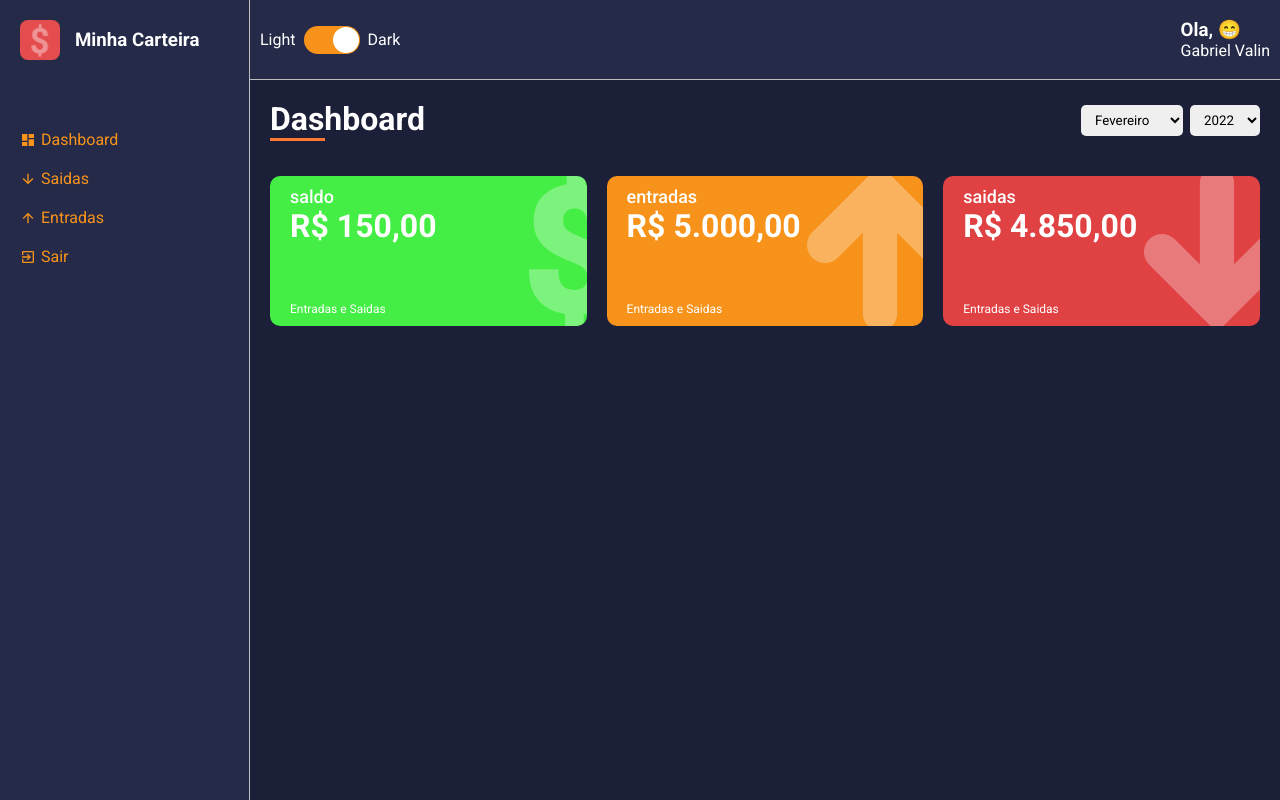
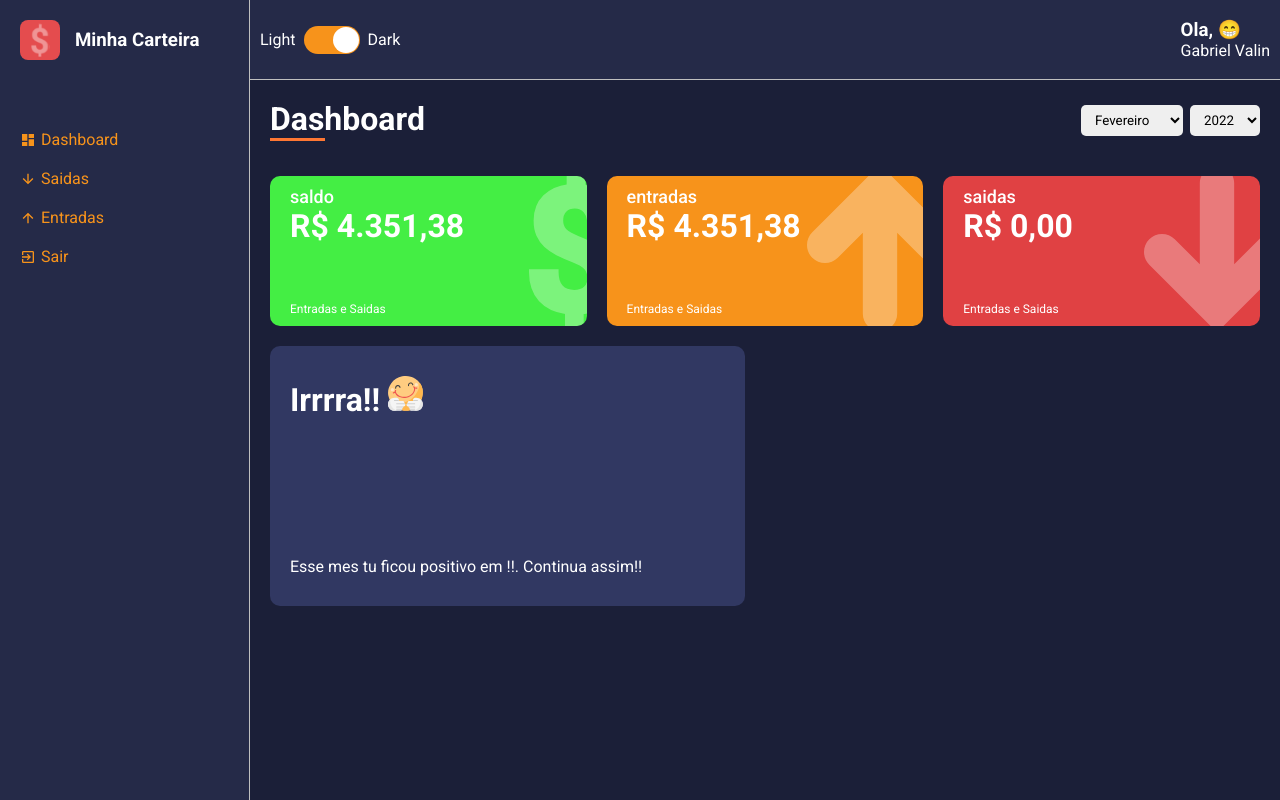
Before and after one commit to Gabriel-Valin/react-dashboard-base, a React (Vite) app: page /dashboard in a window 1280 px wide. Built offline with nearby package versions, Linux system fonts and the light colour scheme.

Commit message:
feat: dynamic messages and WalletBox infos

```diff
--- /dev/null
+++ b/src/components/MessageBox/index.tsx
@@ -0,0 +1,25 @@
+import { Container } from './styles'
+
+type MessageBoxTypeProps = {
+    title: string
+    description: string
+    footerText: string
+    icon: string
+}
+
+function MessageBox({ description, title, footerText, icon }: MessageBoxTypeProps) {
+    return (
+        <Container>
+            <header>
+                <h1>{title} <img src={icon} alt="" /> </h1>
+            </header>
+            <footer>
+                <p>
+                    {description}. <span>{footerText}</span>
+                </p>
+            </footer>
+        </Container>
+    );
+}
+
+export default MessageBox;
--- /dev/null
+++ b/src/components/MessageBox/styles.ts
@@ -0,0 +1,27 @@
+import styled from "styled-components";
+
+export const Container = styled.div`
+    width: 48%;
+    color: ${props => props.theme.colors.white};
+
+    height: 260px;
+    background-color: ${props  => props.theme.colors.tertiary};
+
+    border-radius: 10px;
+
+    margin: 10px 0;
+    padding: 30px 20px;
+
+    display: flex;
+    flex-direction: column;
+    justify-content: space-between;
+
+    > header img {
+        height: 35px;
+        width: auto;
+    }
+
+    > header p {
+        font-size: 18px;
+    }
+`;
--- a/src/pages/Dashboard/index.tsx
+++ b/src/pages/Dashboard/index.tsx
@@ -7,6 +7,12 @@ import gains from "../../repositories/gains";
 import expenses from "../../repositories/expenses";
 import listMonth from '../../utils/months';
 import WalletBox from "../../components/WalletBox";
+import MessageBox from "../../components/MessageBox";
+
+import happyimg from '../../assets/happy.svg';
+import sadimg from '../../assets/sad.svg';
+import grinningimg from '../../assets/grinning.svg';
+
 
 export default function Dashboard () {
     const [mounthSelected, setMounthSelected] = useState<string>(String(new Date().getMonth() + 1));
@@ -40,6 +46,78 @@ export default function Dashboard () {
         })
     }, [])
 
+    const totalExpenses = useMemo(() => {
+        let total: number = 0;
+
+        expenses.forEach(expense => {
+            const date = new Date(expense.date);
+            const year = String(date.getFullYear());
+            const month = String(date.getMonth() + 1);
+
+            if (month === mounthSelected && year === yearSelected) {
+                try {
+                    total += Number(expense.amount)
+                } catch (error) {
+                    throw new Error('invalid amount, must be number.')
+                }
+            }
+        });
+
+        return total
+    }, [mounthSelected, yearSelected])
+
+    const totalGains = useMemo(() => {
+        let total: number = 0;
+
+        gains.forEach(gain => {
+            const date = new Date(gain.date);
+            const year = String(date.getFullYear());
+            const month = String(date.getMonth() + 1);
+
+            if (month === mounthSelected && year === yearSelected) {
+                try {
+                    total += Number(gain.amount)
+                } catch (error) {
+                    throw new Error('invalid amount, must be number.')
+                }
+            }
+        });
+
+        return total
+    }, [mounthSelected, yearSelected])
+
+    const totalBalance = useMemo(() => {
+        return (+totalGains - totalExpenses)
+    }, [totalExpenses, totalExpenses])
+
+    const messageAboutBalance = useMemo(() => {
+        if (totalBalance < 0) {
+            return {
+                title: 'Poxa, vei!',
+                description: 'Tu gasto muito nesse mes, ate mais do que deveria, se liga em!',
+                footerText: 'Verifica seus gastos e tenta fazer um controle',
+                icon: sadimg
+            }
+        }
+
+        if (totalBalance === 0) {
+            return {
+                title: 'UFAAAA!!',
+                description: 'Tu gastou exatamente o que ganhou, calma la em',
+                footerText: 'Cuidado!',
+                icon: grinningimg
+            }
+        }
+
+        return {
+            title: 'Irrrra!!',
+            description: 'Esse mes tu ficou positivo em !!',
+            footerText: 'Continua assim!!',
+            icon: happyimg
+        }
+
+    }, [totalBalance])
+
     return (
        <Container>
             <ContentHeader title="Dashboard" lineColor="#f73">
@@ -47,9 +125,11 @@ export default function Dashboard () {
                 <SelectInput options={years} onChange={(e) => setYearSelected(e.target.value)} defaultValue={yearSelected} />
             </ContentHeader>
             <Content>
-                <WalletBox title="saldo" amount={150.00} footerLabel="Entradas e Saidas" icon="dolar" color="#4e4"/>
-                <WalletBox title="entradas" amount={5000.00} footerLabel="Entradas e Saidas" icon="arrowup" color="#f7931b"/>
-                <WalletBox title="saidas" amount={4850.00} footerLabel="Entradas e Saidas" icon="arrowdown" color="#e44e"/>
+                <WalletBox title="saldo" amount={totalBalance} footerLabel="Entradas e Saidas" icon="dolar" color="#4e4"/>
+                <WalletBox title="entradas" amount={totalGains} footerLabel="Entradas e Saidas" icon="arrowup" color="#f7931b"/>
+                <WalletBox title="saidas" amount={totalExpenses} footerLabel="Entradas e Saidas" icon="arrowdown" color="#e44e"/>
+
+                <MessageBox title={messageAboutBalance.title} description={messageAboutBalance.description} footerText={messageAboutBalance.footerText} icon={messageAboutBalance.icon} />
             </Content>
        </Container>
     )
--- a/src/pages/Dashboard/styles.ts
+++ b/src/pages/Dashboard/styles.ts
@@ -7,4 +7,5 @@ export const Container = styled.div`
 export const Content = styled.div`
   display: flex;
   justify-content: space-between;
+  flex-wrap: wrap;
 `;
```
